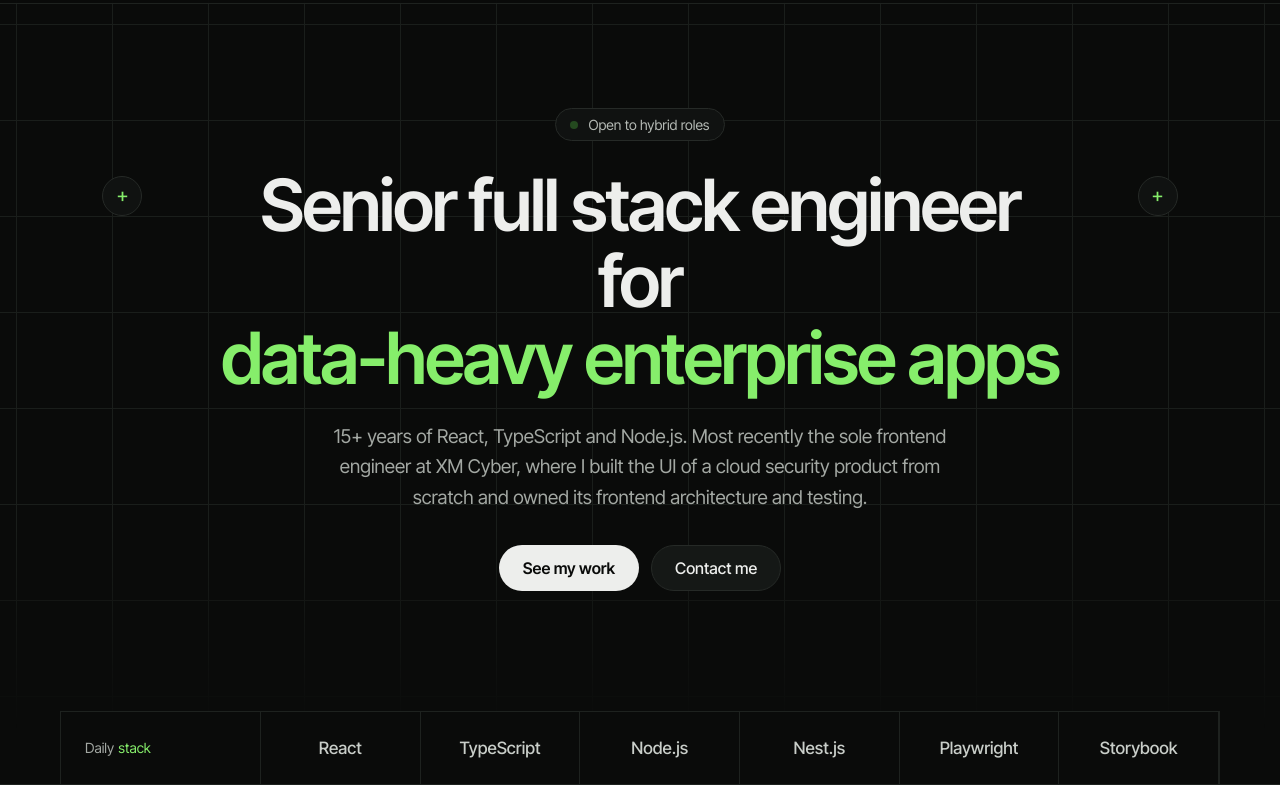
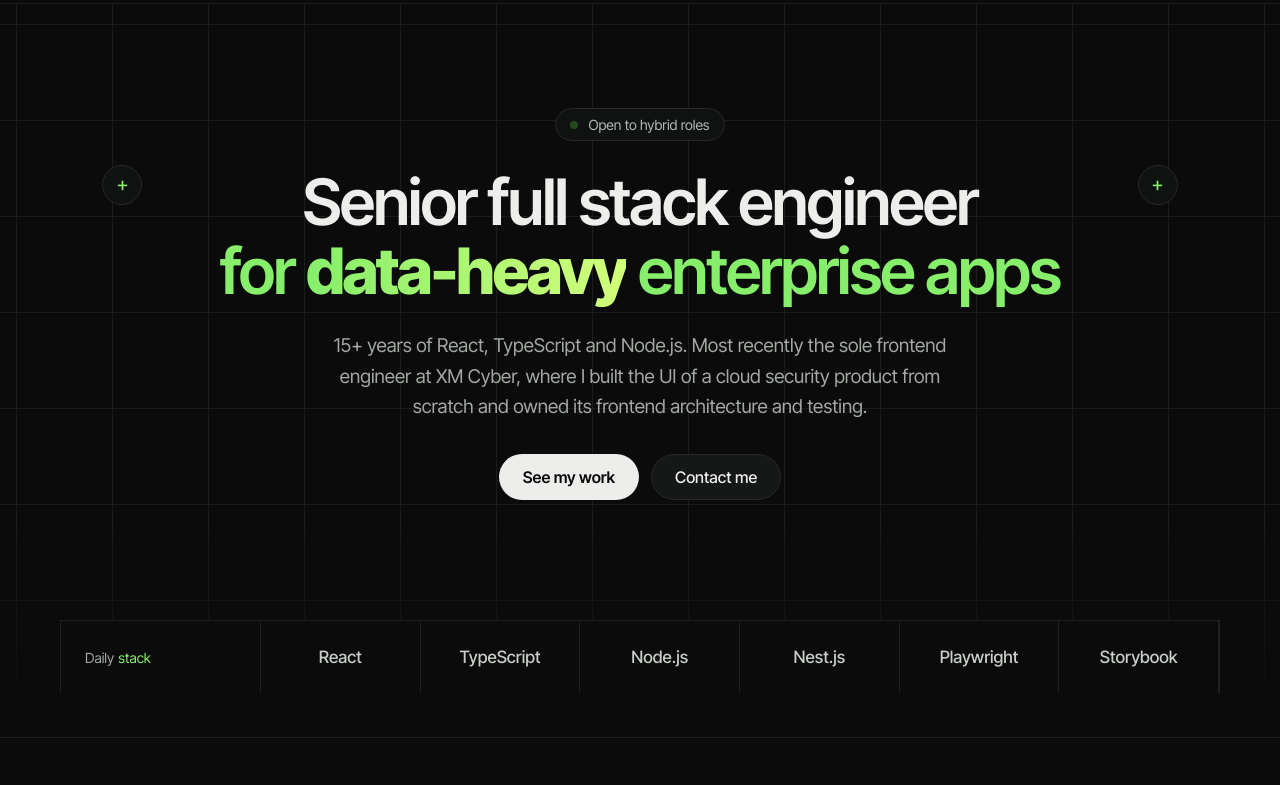
Before and after one commit to dudiharush/dudiharush.github.io, a plain HTML site: page index.html in a window 1280 px wide. Shown: the part 72-857 px from the top of the page. After the commit the page ends 810 px from the top, so only its background shows below. Drawn offline with Linux system fonts and the light colour scheme.

Commit message:
Fix hero title layout and make 'data-heavy' bolder with gradient
Co-Authored-By: Claude Sonnet 5.5 <noreply@anthropic.com>

```diff
--- a/index.html
+++ b/index.html
@@ -16,7 +16,7 @@
 <meta name="twitter:card" content="summary_large_image">
 <meta name="twitter:image" content="https://dudiharush.github.io/og-image.png">
 <link rel="preconnect" href="https://fonts.googleapis.com">
-<link rel="stylesheet" href="https://fonts.googleapis.com/css2?family=Inter+Tight:wght@400;500;600&family=JetBrains+Mono:wght@400;500&display=swap">
+<link rel="stylesheet" href="https://fonts.googleapis.com/css2?family=Inter+Tight:wght@400;500;600;800&family=JetBrains+Mono:wght@400;500&display=swap">
 <style>
 :root{--bg:#0A0B0A;--panel:#0F110F;--chip:#151816;--line:#1E221F;--line2:#262A27;--text:#EDEEEC;--muted:#A3A8A3;--dim:#9AA09A;--accent:#86EE6B}
 *{box-sizing:border-box}
@@ -53,13 +53,15 @@ main{position:relative;z-index:1}
 .fx .dots{background-image:radial-gradient(var(--accent) 1.6px,transparent 1.8px);background-size:22px 22px;-webkit-mask-image:radial-gradient(320px circle at var(--mx) var(--my),#000 0,transparent 100%);mask-image:radial-gradient(320px circle at var(--mx) var(--my),#000 0,transparent 100%)}
 .fx .glow{background:radial-gradient(420px circle at var(--mx) var(--my),rgba(134,238,107,.17),rgba(134,238,107,0) 70%)}
 .plus{position:absolute;top:22%;width:40px;height:40px;border-radius:50%;border:1px solid var(--line2);background:#101211;color:var(--accent);display:flex;align-items:center;justify-content:center;font-family:'JetBrains Mono',monospace;font-size:20px}
-.hero-in{position:relative;max-width:900px;margin:0 auto;padding:104px 24px 120px;display:flex;flex-direction:column;align-items:center;text-align:center;gap:26px}
+.hero-in{position:relative;max-width:1080px;margin:0 auto;padding:104px 24px 120px;display:flex;flex-direction:column;align-items:center;text-align:center;gap:26px}
 .badge{display:inline-flex;align-items:center;gap:10px;border:1px solid var(--line2);background:#101211;border-radius:999px;padding:7px 14px;font-size:14px;color:#B4B9B4}
 .badge i{width:8px;height:8px;border-radius:50%;background:var(--accent);display:inline-block;animation:dotfade 2.4s ease-in-out infinite}
 @keyframes dotfade{0%,100%{background:#1E3F1B}50%{background:var(--accent)}}
 @media (prefers-reduced-motion:reduce){.badge i{animation:none}}
-h1{font-weight:600;font-size:clamp(38px,6.2vw,72px);line-height:1.06;letter-spacing:-.03em}
+h1{font-weight:600;font-size:clamp(32px,5.4vw,64px);line-height:1.08;letter-spacing:-.03em;text-wrap:balance}
 h1 span{color:var(--accent);display:block}
+h1 .heavy{font-weight:800;color:#B6FF6B;letter-spacing:-.04em}
+@supports ((-webkit-background-clip:text) or (background-clip:text)){h1 .heavy{background:linear-gradient(90deg,#86EE6B 0%,#D2FF7A 100%);-webkit-background-clip:text;background-clip:text;color:transparent}}
 .lead{font-size:19px;line-height:1.6;color:var(--muted);max-width:620px}
 .cta{display:flex;flex-wrap:wrap;justify-content:center;gap:12px;padding-top:6px}
 .strip{position:relative;max-width:1160px;margin:0 auto;display:flex;flex-wrap:wrap;align-items:stretch;border:1px solid var(--line);border-bottom:0;background:var(--bg)}
@@ -140,7 +142,7 @@ body{overflow-x:clip}
   <div class="plus" style="right:8%" aria-hidden="true">+</div>
   <div class="hero-in">
     <div class="badge"><i></i>Open to hybrid roles</div>
-    <h1>Senior full stack engineer for <span>data-heavy enterprise apps</span></h1>
+    <h1>Senior full stack engineer <span>for <b class="heavy">data-heavy</b> enterprise apps</span></h1>
     <p class="lead">15+ years of React, TypeScript and Node.js. Most recently the sole frontend engineer at XM Cyber, where I built the UI of a cloud security product from scratch and owned its frontend architecture and testing.</p>
     <div class="cta">
       <a class="btn" href="#experience">See my work</a>
```
